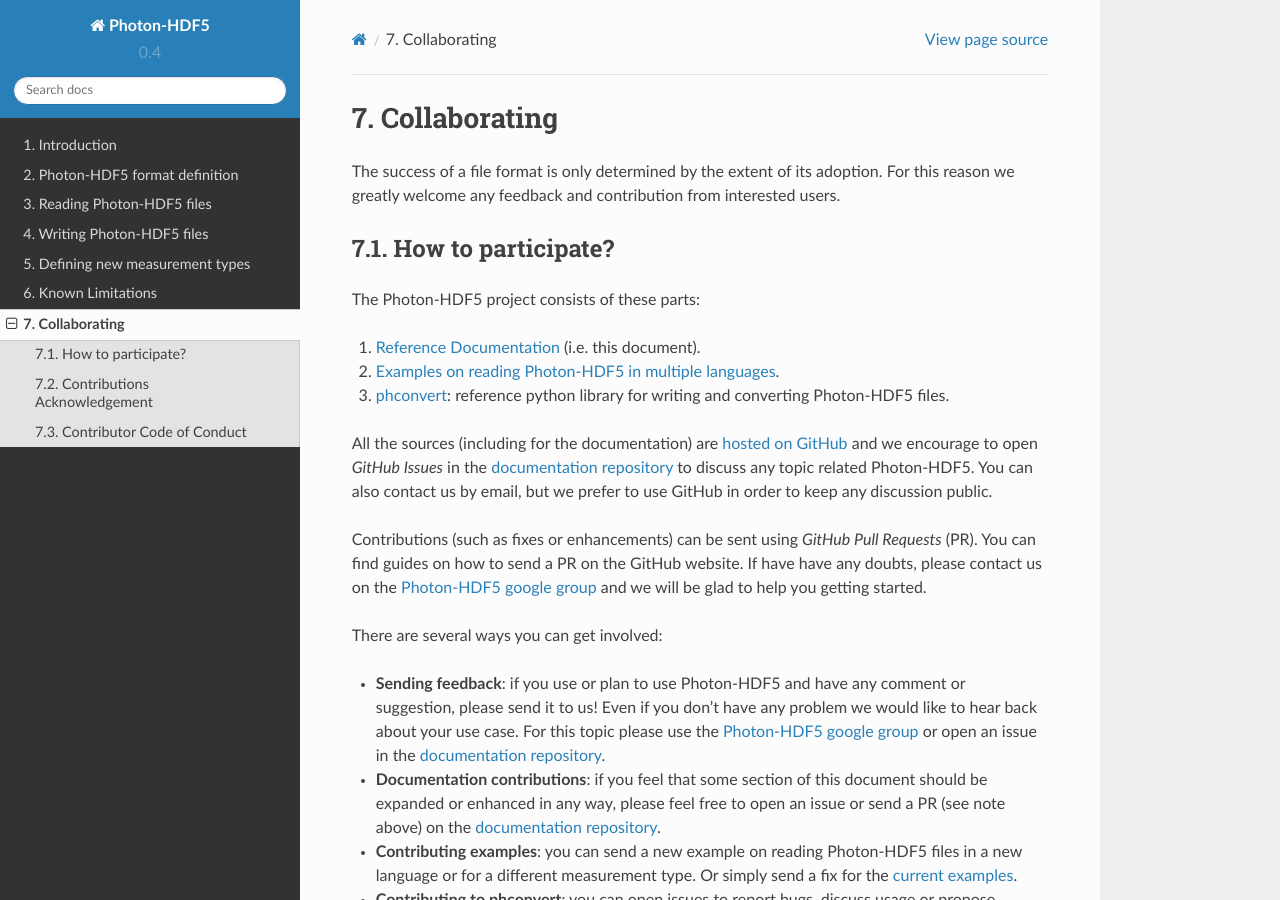
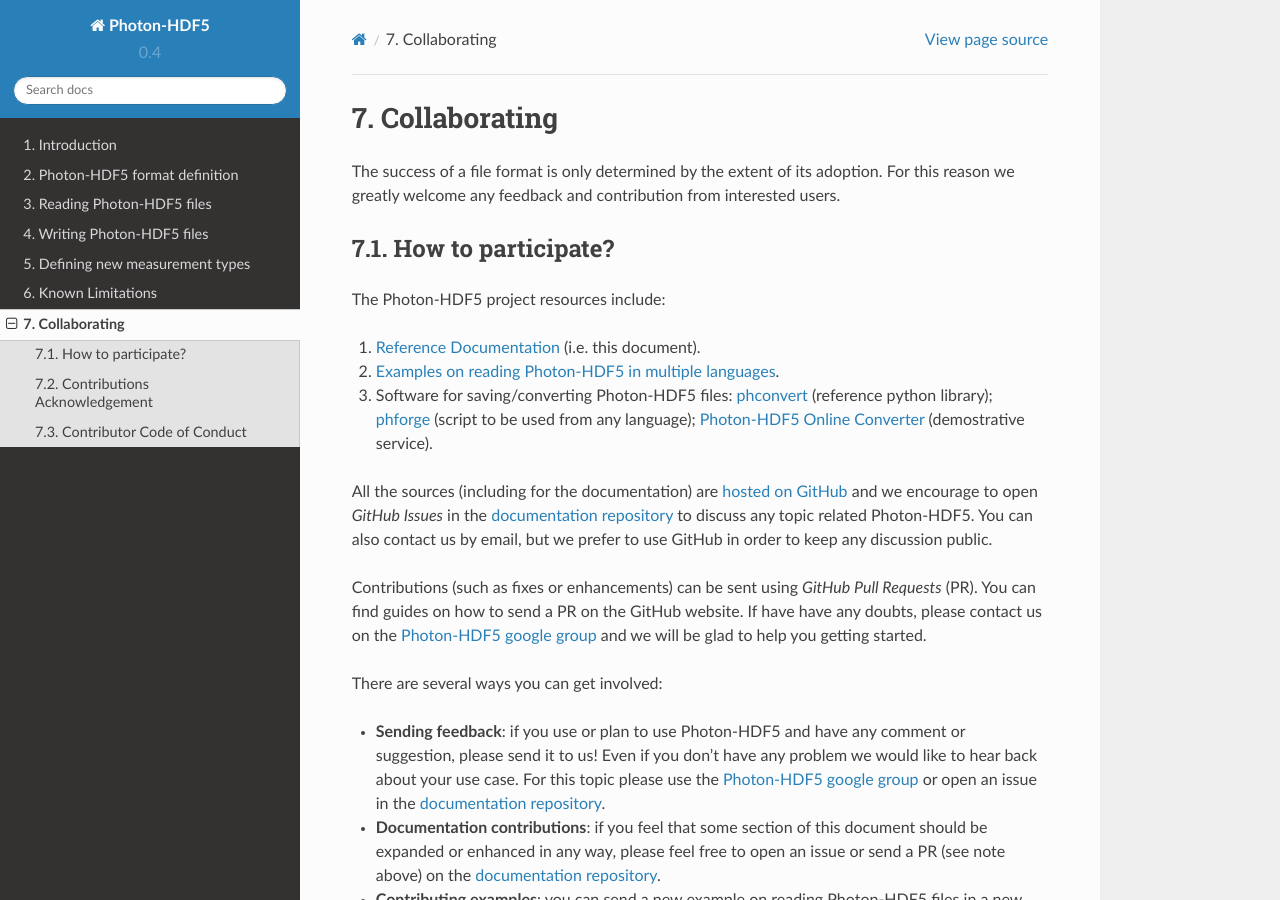
Before and after one commit to Photon-HDF5/photon-hdf5, a Sphinx documentation site: the page built from docs/contributing.rst, in a window 1280 px wide and 900 px high. Built offline with Sphinx 7.4.7 and the Read the Docs theme 2.0.0, drawn with Linux system fonts in a browser that asks for light colours.

Commit message:
Update links to resources

```diff
--- a/docs/contributing.rst
+++ b/docs/contributing.rst
@@ -10,12 +10,14 @@
 How to participate?
 -------------------
 
-The Photon-HDF5 project consists of these parts:
+The Photon-HDF5 project resources include:
 
 1. `Reference Documentation <http://photon-hdf5.readthedocs.org/>`__ (i.e. this document).
 2. `Examples on reading Photon-HDF5 in multiple languages <https://github.com/Photon-HDF5/photon_hdf5_reading_examples>`__.
-3. `phconvert <http://photon-hdf5.github.io/phconvert/>`__: reference python library for writing and converting
-   Photon-HDF5 files.
+3. Software for saving/converting Photon-HDF5 files:
+   `phconvert <http://photon-hdf5.github.io/phconvert/>`__ (reference python library);
+   `phforge <http://photon-hdf5.github.io/phforge/>`__ (script to be used from any language);
+   `Photon-HDF5 Online Converter <http://photon-hdf5.github.io/Photon-HDF5-Converter/>`__ (demostrative service).
 
 All the sources (including for the documentation) are `hosted on GitHub <https://github.com/Photon-HDF5>`__
 and we encourage to open *GitHub Issues* in the
```
